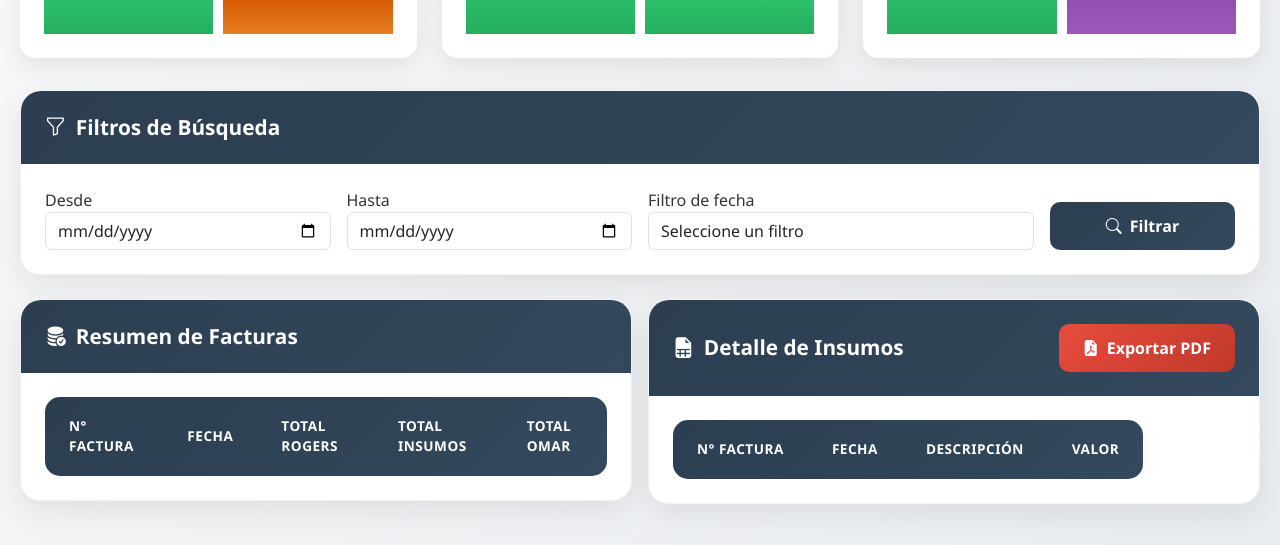
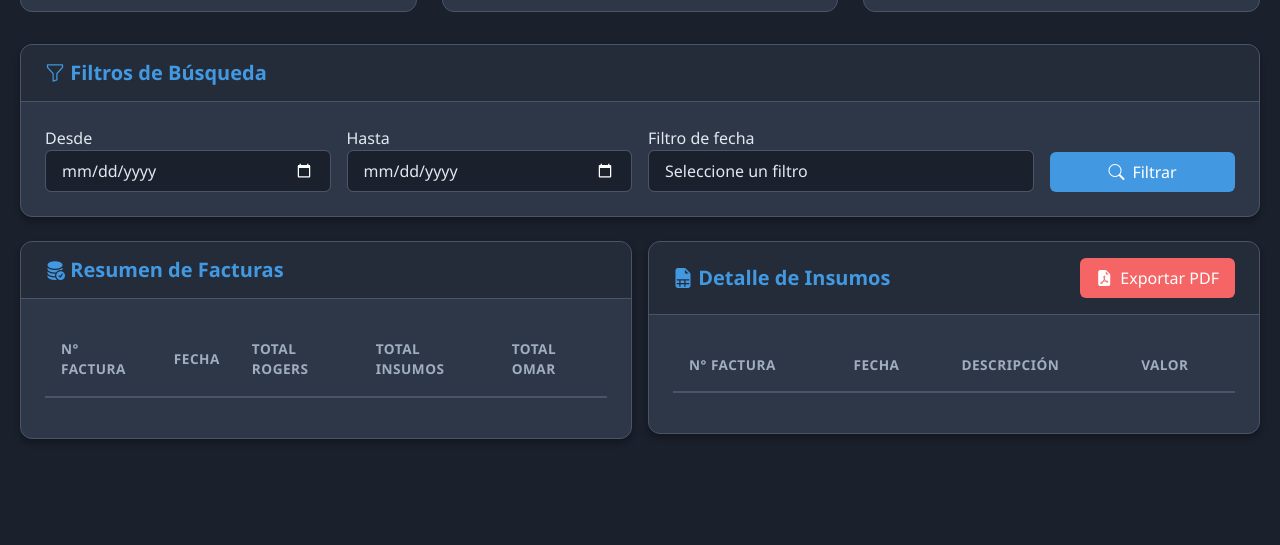
Before and after one commit to prietokenneth28-del/Aplicacion-2.0, a plain HTML site: page Frontend/Contabilidad.html in a window 1280 px wide. Shown: the part 342-887 px from the top of the page. After the commit the page ends 825 px from the top, so only its background shows below. Drawn offline with nearby package versions, Linux system fonts and the light colour scheme; sample sign-in values are in the browser's storage.

Commit message:
Estilos v1.1

```diff
--- a/Frontend/CSS/finance-theme.css
+++ b/Frontend/CSS/finance-theme.css
@@ -1,110 +1,211 @@
+/* Frontend/CSS/finance-theme.css */
+
 :root {
-            --financial-blue: #2c3e50;
-            --profit-green: #27ae60;
-            --expense-orange: #e67e22;
-            --cash-purple: #9b59b6;
+    /* Variables extraídas de OperariosContabilidad.html */
+    --bg-body: #1a202c;
+    --card-bg: #2d3748;
+    --border-color: #4a5568;
+    --primary-accent: #4299e1;
+    --success-accent: #48bb78;
+    --warning-accent: #ed8936;
+    --danger-accent: #f56565;
+    --text-main: #e2e8f0;
+    --text-muted: #a0aec0;
 }
 
 body {
-            background: linear-gradient(135deg, #f8f9fa 0%, #e9ecef 100%);
-            font-family: 'Segoe UI', Tahoma, Geneva, Verdana, sans-serif;
-            color: #333;
+    background-color: var(--bg-body);
+    color: var(--text-main);
+    font-family: 'Segoe UI', system-ui, -apple-system, sans-serif;
 }
 
-        .finance-container {
+/* =========================================
+   Adaptación de Componentes Finance a Estilo Dark
+   ========================================= */
+
+.finance-container, .container-main {
     max-width: 1400px;
     margin: 0 auto;
     padding: 20px;
 }
 
-        /* Header financiero */
+/* Header */
 .finance-header {
-            background: linear-gradient(135deg, var(--financial-blue) 0%, #34495e 100%);
-            color: white;
+    background-color: var(--card-bg);
+    border-bottom: 4px solid var(--primary-accent);
+    color: var(--text-main);
     padding: 1.5rem 2rem;
-            border-radius: 20px;
+    border-radius: 12px;
     margin-bottom: 2rem;
-            box-shadow: 0 15px 35px rgba(0,0,0,0.1);
-            position: relative;
-            overflow: hidden;
+    box-shadow: 0 4px 6px rgba(0, 0, 0, 0.3);
 }
 
-        .finance-header::before {
-            content: '';
-            position: absolute;
-            top: 0;
-            left: 0;
-            right: 0;
-            height: 4px;
-            background: linear-gradient(90deg, var(--profit-green), var(--cash-purple));
+.finance-logo h1 {
+    color: var(--text-main);
+    font-weight: 700;
+    margin: 0;
 }
 
-        .finance-logo {
-            display: flex;
-            align-items: center;
-            gap: 15px;
+.finance-logo small {
+    color: var(--text-muted);
 }
 
 .finance-logo .icon {
-            width: 55px;
-            height: 55px;
-            background: rgba(39, 174, 96, 0.1);
-            border: 1px solid rgba(39, 174, 96, 0.3);
-            border-radius: 12px;
-            display: flex;
-            align-items: center;
-            justify-content: center;
-            font-size: 1.8rem;
-            color: var(--profit-green);
+    color: var(--primary-accent);
+    font-size: 2rem;
+    margin-right: 15px;
 }
 
-        .finance-logo h1 {
-            font-size: 1.8rem;
-            font-weight: 700;
-            margin: 0;
-            background: linear-gradient(90deg, white, #bdc3c7);
-            -webkit-background-clip: text;
-            -webkit-text-fill-color: transparent;
-        }
-
-        .finance-logo small {
-            font-size: 0.9rem;
-            opacity: 0.8;
-        }
-
-        /* Tarjetas financieras */
+/* Tarjetas (Cards) */
 .finance-card {
-            background: white;
-            border: none;
-            border-radius: 20px;
-            box-shadow: 0 10px 30px rgba(0,0,0,0.08);
-            transition: all 0.3s ease;
-            border: 1px solid rgba(0,0,0,0.05);
-        }
-
-        .finance-card:hover {
-            transform: translateY(-5px);
-            box-shadow: 0 15px 40px rgba(0,0,0,0.12);
+    background-color: var(--card-bg);
+    border: 1px solid var(--border-color);
+    border-radius: 12px;
+    box-shadow: 0 4px 6px rgba(0, 0, 0, 0.3);
+    margin-bottom: 1.5rem;
+    overflow: hidden; /* Para que el header no se salga */
 }
 
 .finance-card-header {
-            background: linear-gradient(135deg, var(--financial-blue) 0%, #34495e 100%);
-            color: white;
-            padding: 1.5rem;
-            border-radius: 20px 20px 0 0;
-            border: none;
+    background-color: rgba(0, 0, 0, 0.2); /* Ligeramente más oscuro que la tarjeta */
+    border-bottom: 1px solid var(--border-color);
+    padding: 1rem 1.5rem;
+    color: var(--primary-accent);
 }
 
 .finance-card-header h3 {
     margin: 0;
-            font-size: 1.3rem;
+    font-size: 1.25rem;
     font-weight: 600;
-            display: flex;
-            align-items: center;
-            gap: 10px;
 }
 
-        /* KPI Cards */
+.card-body-main, .p-4 {
+    padding: 1.5rem;
+}
+
+/* Tablas */
+.finance-table {
+    width: 100%;
+    margin-bottom: 1rem;
+    color: var(--text-main);
+    vertical-align: top;
+    border-color: var(--border-color);
+}
+
+.finance-table thead th {
+    font-weight: 600;
+    text-transform: uppercase;
+    font-size: 0.85rem;
+    letter-spacing: 0.5px;
+    color: var(--text-muted);
+    border-bottom: 2px solid var(--border-color);
+    padding: 1rem;
+    background: transparent; /* Quitamos degradados antiguos */
+}
+
+.finance-table tbody td {
+    padding: 1rem;
+    border-bottom: 1px solid var(--border-color);
+    vertical-align: middle;
+}
+
+.finance-table tbody tr:hover {
+    background-color: rgba(255,255,255, 0.05);
+}
+
+/* Inputs y Formularios (Enhanced) */
+.form-control, .form-select, .form-control-enhanced {
+    background-color: #1a202c !important; /* Fondo oscuro */
+    border: 1px solid var(--border-color) !important;
+    color: var(--text-main) !important;
+    border-radius: 6px;
+    padding: 0.5rem 1rem;
+}
+
+.form-control:focus, .form-select:focus {
+    border-color: var(--primary-accent) !important;
+    box-shadow: 0 0 0 0.25rem rgba(66, 153, 225, 0.25) !important;
+    background-color: #171923 !important;
+}
+
+.form-label-enhanced {
+    color: var(--text-main);
+    font-weight: 600;
+    margin-bottom: 0.5rem;
+}
+
+/* Botones */
+.btn-finance {
+    padding: 0.5rem 1rem;
+    border-radius: 6px;
+    border: none;
+    font-weight: 500;
+    transition: all 0.2s;
+    text-decoration: none;
+    display: inline-flex;
+    align-items: center;
+    justify-content: center;
+    gap: 0.5rem;
+}
+
+.btn-finance-primary {
+    background-color: var(--primary-accent);
+    color: white;
+}
+.btn-finance-primary:hover { background-color: #3182ce; color: white; }
+
+.btn-finance-success {
+    background-color: var(--success-accent);
+    color: white;
+}
+.btn-finance-success:hover { background-color: #38a169; color: white; }
+
+.btn-finance-danger {
+    background-color: var(--danger-accent);
+    color: white;
+}
+.btn-finance-danger:hover { background-color: #e53e3e; color: white; }
+
+.btn-finance-warning {
+    background-color: var(--warning-accent);
+    color: white;
+}
+.btn-finance-warning:hover { background-color: #dd6b20; color: white; }
+
+/* Totales Section (Control.html) */
+.totales-grid {
+    display: grid;
+    grid-template-columns: repeat(auto-fit, minmax(200px, 1fr));
+    gap: 1.5rem;
+    margin: 2rem 0;
+}
+
+.total-item {
+    background-color: var(--card-bg);
+    padding: 1.5rem;
+    border-radius: 12px;
+    border: 1px solid var(--border-color);
+    text-align: center;
+}
+
+.total-item h5 {
+    color: var(--text-muted);
+    font-size: 0.9rem;
+    text-transform: uppercase;
+    letter-spacing: 1px;
+}
+
+.total-item span {
+    font-size: 1.8rem;
+    font-weight: 700;
+    color: var(--text-main);
+}
+
+.total-general span {
+    color: var(--success-accent);
+}
+
+/* KPIs (Contabilidad.html) */
 .kpi-grid {
     display: grid;
     grid-template-columns: repeat(auto-fit, minmax(250px, 1fr));
@@ -113,216 +214,55 @@
 }
 
 .kpi-card {
-            background: white;
-            border-radius: 15px;
+    background-color: var(--card-bg);
+    border: 1px solid var(--border-color);
+    border-radius: 12px;
     padding: 1.5rem;
-            box-shadow: 0 8px 25px rgba(0,0,0,0.08);
-            text-align: center;
-            transition: all 0.3s ease;
-            border-top: 4px solid;
-            position: relative;
-            overflow: hidden;
-        }
-
-        .kpi-card::before {
-            content: '';
-            position: absolute;
-            top: 0;
-            left: 0;
-            right: 0;
-            height: 4px;
-            opacity: 0.8;
-        }
-
-        .kpi-card.insumos {
-            border-top-color: var(--expense-orange);
-        }
-
-        .kpi-card.omar {
-            border-top-color: var(--profit-green);
-        }
-
-        .kpi-card.rogers {
-            border-top-color: var(--cash-purple);
-        }
-
-        .kpi-card:hover {
-            transform: translateY(-5px);
-            box-shadow: 0 15px 35px rgba(0,0,0,0.12);
-        }
-
-        .kpi-card h5 {
-            font-size: 0.9rem;
-            color: #7f8c8d;
-            margin-bottom: 0.5rem;
-            text-transform: uppercase;
-            letter-spacing: 1px;
+    color: var(--text-main);
 }
 
 .kpi-card .value {
     font-size: 2rem;
     font-weight: 700;
-            color: var(--financial-blue);
+    color: var(--text-main);
 }
 
-        /* Filtros mejorados */
-        .filter-section {
-            background: white;
-            border-radius: 15px;
-            padding: 1.5rem;
-            margin-bottom: 2rem;
-            box-shadow: 0 8px 25px rgba(0,0,0,0.08);
+/* Modales */
+.modal-content {
+    background-color: var(--card-bg);
+    color: var(--text-main);
+    border: 1px solid var(--border-color);
 }
 
-        .filter-section .form-control {
-            border: 2px solid #e1e5eb;
-            border-radius: 10px;
-            padding: 0.75rem 1rem;
-            transition: all 0.3s ease;
+.modal-header {
+    border-bottom: 1px solid var(--border-color);
 }
 
-        .filter-section .form-control:focus {
-            border-color: var(--profit-green);
-            box-shadow: 0 0 0 0.25rem rgba(39, 174, 96, 0.15);
+.modal-footer {
+    border-top: 1px solid var(--border-color);
 }
 
-        /* Tablas financieras */
-        .finance-table {
-            background: white;
-            border-radius: 15px;
-            overflow: hidden;
-            box-shadow: 0 5px 20px rgba(0,0,0,0.05);
+.btn-close {
+    filter: invert(1) grayscale(100%) brightness(200%);
 }
 
-        .finance-table thead {
-            background: linear-gradient(135deg, var(--financial-blue) 0%, #34495e 100%);
+/* Secciones de Servicios (Control/Factura) */
+.service-header {
+    background-color: rgba(0,0,0,0.2);
+    padding: 10px 15px;
+    border-bottom: 1px solid var(--border-color);
+    color: var(--primary-accent);
+    font-weight: bold;
 }
 
-        .finance-table thead th {
-            color: white;
-            padding: 1.2rem 1.5rem;
-            border: none;
-            font-weight: 600;
-            text-transform: uppercase;
-            font-size: 0.85rem;
-            letter-spacing: 0.5px;
+.service-card {
+    background-color: var(--card-bg);
+    border: 1px solid var(--border-color);
+    border-radius: 8px;
+    margin-bottom: 1rem;
+    overflow: hidden;
 }
 
-        .finance-table tbody tr {
-            transition: all 0.2s ease;
-            border-bottom: 1px solid rgba(0,0,0,0.05);
-        }
-
-        .finance-table tbody tr:hover {
-            background: rgba(52, 152, 219, 0.05);
-        }
-
-        .finance-table tbody td {
-            padding: 1rem 1.5rem;
-            vertical-align: middle;
-        }
-
-        /* Modal financiero */
-        .finance-modal .modal-content {
-            border-radius: 20px;
-            border: none;
-            box-shadow: 0 25px 50px rgba(0,0,0,0.2);
-        }
-
-        .finance-modal .modal-header {
-            background: linear-gradient(135deg, var(--financial-blue) 0%, #34495e 100%);
-            color: white;
-            border-radius: 20px 20px 0 0;
-            border: none;
-        }
-
-        /* Botones financieros */
-        .btn-finance {
-            border: none;
-            border-radius: 10px;
-            padding: 0.75rem 1.5rem;
-            font-weight: 600;
-            transition: all 0.3s ease;
-            display: inline-flex;
-            align-items: center;
-            justify-content: center;
-            gap: 8px;
-        }
-
-        .btn-finance-primary {
-            background: linear-gradient(135deg, var(--financial-blue) 0%, #34495e 100%);
-            color: white;
-        }
-
-        .btn-finance-success {
-            background: linear-gradient(135deg, var(--profit-green) 0%, #2ecc71 100%);
-            color: white;
-        }
-
-        .btn-finance-danger {
-            background: linear-gradient(135deg, #e74c3c 0%, #c0392b 100%);
-            color: white;
-        }
-
-        .btn-finance:hover {
-            transform: translateY(-3px);
-            box-shadow: 0 10px 25px rgba(0,0,0,0.2);
-        }
-
-        /* Gráfico de barras simple */
-        .bar-chart {
-            display: flex;
-            align-items: flex-end;
-            gap: 10px;
-            height: 100px;
-            margin-top: 1rem;
-        }
-
-        .bar {
-            flex: 1;
-            background: linear-gradient(to top, var(--profit-green), #2ecc71);
-            border-radius: 5px 5px 0 0;
-            min-height: 20px;
-            position: relative;
-        }
-
-        .bar::after {
-            content: attr(data-label);
-            position: absolute;
-            top: -25px;
-            left: 50%;
-            transform: translateX(-50%);
-            font-size: 0.8rem;
-            color: #7f8c8d;
-        }
-
-        /* Responsive */
-        @media (max-width: 768px) {
-            .finance-container {
+.service-body {
     padding: 15px;
 }
-
-            .kpi-grid {
-                grid-template-columns: 1fr;
-            }
-
-            .finance-header {
-                padding: 1rem;
-            }
-        }
-
-        /* Animaciones */
-        @keyframes countUp {
-            from {
-                opacity: 0;
-                transform: translateY(20px);
-            }
-            to {
-                opacity: 1;
-                transform: translateY(0);
-            }
-        }
-
-        .count-up {
-            animation: countUp 0.8s ease-out;
-        }
--- a/Frontend/Contabilidad.html
+++ b/Frontend/Contabilidad.html
@@ -1,5 +1,5 @@
 <!DOCTYPE html>
-<html lang="es">
+<html lang="es" data-bs-theme="dark">
 <head>
     <meta charset="utf-8">
     <meta name="viewport" content="width=device-width, initial-scale=1">
```
Also changed, not shown: Frontend/Control.html (+1 -1 lines), Frontend/Factura.html (+1 -1 lines). Lines whose indentation alone changed are shown as unchanged.
